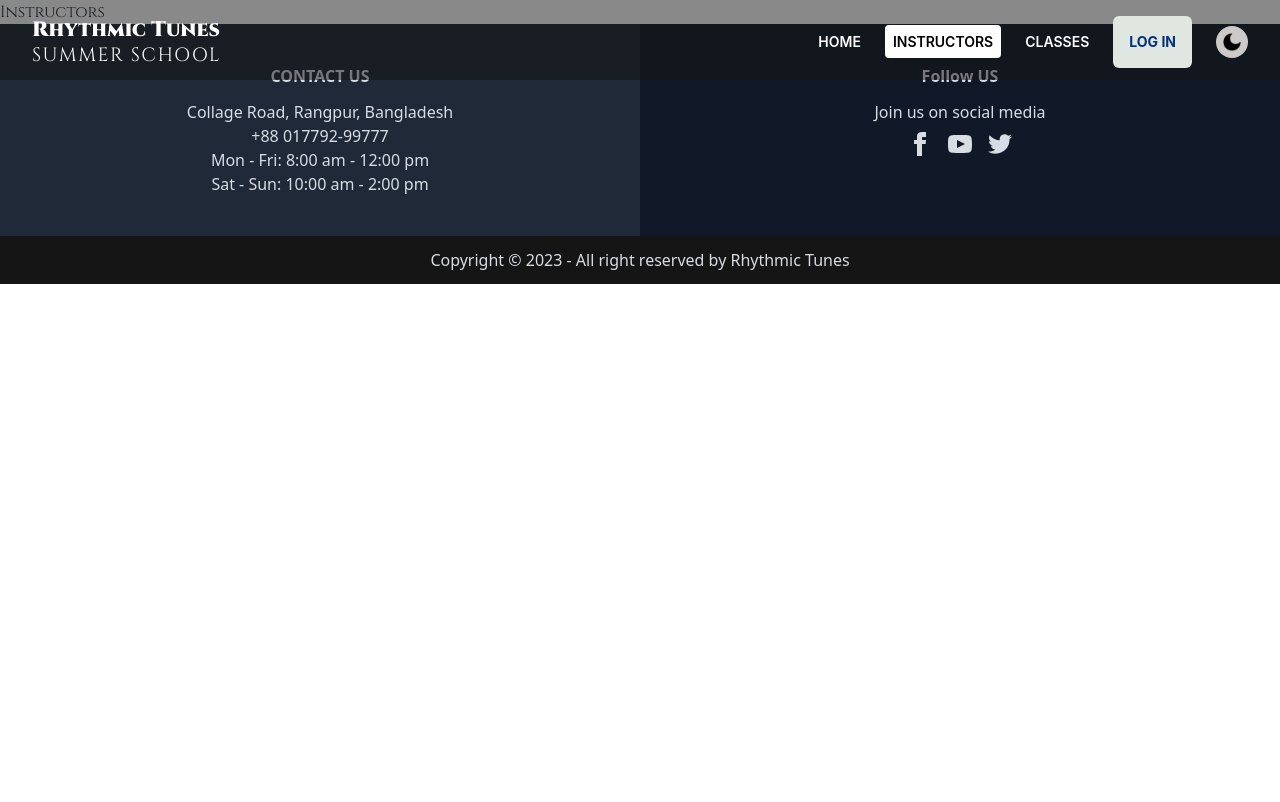
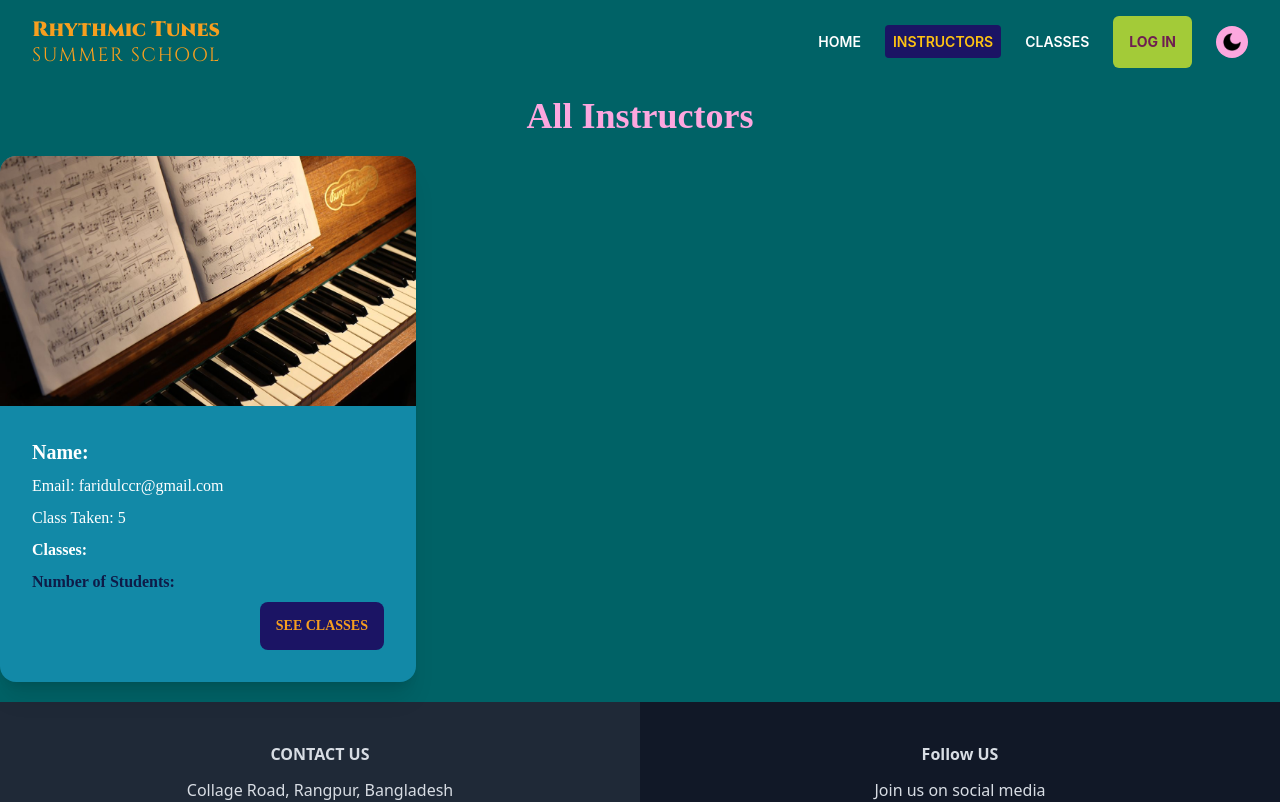
Before and after one commit to faridulccr/rhythmic-tumes-summer-school, a React (Vite) app: page /instructors in a window 1280 px wide. Shown: the top 802 px of the page. Built offline with nearby package versions, Linux system fonts and the light colour scheme; no server answers.

Commit message:
instructor page added

```diff
--- a/package.json
+++ b/package.json
@@ -12,6 +12,7 @@
     "dependencies": {
         "@smastrom/react-rating": "^1.3.1",
         "firebase": "^9.22.1",
+        "framer-motion": "^10.12.16",
         "localforage": "^1.10.0",
         "match-sorter": "^6.3.1",
         "react": "^18.2.0",
--- a/src/App.css
+++ b/src/App.css
@@ -1 +1,4 @@
 @import url("https://fonts.googleapis.com/css2?family=Cinzel:wght@400;500;600;700;800;900&family=Raleway:ital,wght@0,400;0,500;0,600;0,700;0,800;0,900;1,400&display=swap");
+.google-font {
+    font-family: "lobster", cursive;
+}
--- a/src/App.jsx
+++ b/src/App.jsx
@@ -10,7 +10,7 @@ function App() {
     return (
         <section className="max-w-screen-xl mx-auto">
             <Header />
-            <main className="font-['Cinzel']">
+            <main className="google-font">
                 {navigation.state === "loading" ? (
                     <div className="h-[100vh] flex items-center justify-center">
                         <span className="loading loading-dots loading-lg"></span>
--- /dev/null
+++ b/src/components/Heading.jsx/Heading.jsx
@@ -0,0 +1,9 @@
+const Heading = ({ children }) => {
+    return (
+        <h1 className="text-center text-[#FDA7DF] text-4xl font-bold mb-5">
+            {children}
+        </h1>
+    );
+};
+
+export default Heading;
--- a/src/components/header/Account.jsx
+++ b/src/components/header/Account.jsx
@@ -17,7 +17,7 @@ const Account = () => {
                     title={currentUser?.displayName}
                 />
                 <button
-                    className="text-[#03307e] bg-[#e0e7e0] hover:bg-[#a3a5a3] font-semibold hover:text-[#fff] p-4 rounded-md"
+                    className="text-[##6F1E51] bg-[#A3CB38] hover:bg-[#C4E538] font-semibold p-4 rounded-md"
                     onClick={logout}
                 >
                     LOG OUT
@@ -26,7 +26,7 @@ const Account = () => {
         </>
     ) : (
         <ActiveRoute
-            className=" hover:bg-[#a3a5a3] bg-[#e0e7e0] p-4 rounded-md text-[#03307e] hover:text-[#fff] font-bold"
+            className=" hover:bg-[#C4E538] bg-[#A3CB38] p-4 rounded-md text-[#6F1E51] font-bold"
             to="/login"
         >
             LOG IN
--- a/src/components/header/ActiveRoute.jsx
+++ b/src/components/header/ActiveRoute.jsx
@@ -6,8 +6,8 @@ const ActiveRoute = ({ to, children, ...rest }) => {
             to={to}
             className={({ isActive }) =>
                 isActive
-                    ? "hover:text-[#e6a7a7] font-semibold text-black bg-white uppercase p-2 rounded"
-                    : "text-white font-semibold hover:text-[#e6a7a7] uppercase"
+                    ? "hover:text-[#ED4C67] font-semibold text-[#FFC312] bg-[#1B1464] uppercase p-2 rounded"
+                    : "text-white font-semibold hover:text-[#ED4C67] uppercase"
             }
             {...rest}
         >
--- a/src/components/header/Header.jsx
+++ b/src/components/header/Header.jsx
@@ -12,22 +12,24 @@ const Header = () => {
     useEffect(() => {
         if (isDark) {
             document.documentElement.classList.add("dark");
+            document.documentElement.classList.remove("bg-[#006266]");
             document.documentElement.setAttribute("data-theme", "dark");
         } else {
             document.documentElement.classList.remove("dark");
+            document.documentElement.classList.add("bg-[#006266]");
             document.documentElement.setAttribute("data-theme", "light");
         }
     }, [isDark]);
 
     return (
-        <header className="max-w-screen-xl mx-auto bg-[rgba(21,21,21,0.5)] h-20 fixed z-[9999999] w-full px-8 pt-3.5 md:pt-4">
+        <header className="max-w-screen-xl mx-auto bg-[rgba(0,98,102,0.5)] h-20 fixed z-[9999999] w-full px-8 pt-3.5 md:pt-4">
             <nav>
                 <div className="flex flex-wrap items-center justify-between mx-auto">
                     <a className="leading-tight" href="/">
-                        <span className="font-[900] text-[.9rem] xs:text-[1.3rem] block text-white font-['Cinzel']">
+                        <span className="font-[900] text-[.9rem] xs:text-[1.3rem] block text-[#F79F1F] font-['Cinzel']">
                             Rhythmic Tunes
                         </span>
-                        <span className="text-[#f7f7f7] uppercase tracking-[1.5px] text-[.8rem] xs:text-[1.2rem] font-[400] font-['Cinzel']">
+                        <span className="text-[#F79F1F] uppercase tracking-[1.5px] text-[.8rem] xs:text-[1.2rem] font-[400] font-['Cinzel']">
                             Summer School
                         </span>
                     </a>
@@ -52,7 +54,7 @@ const Header = () => {
                     <div
                         className={`${
                             hide ? "hidden" : "block"
-                        } w-full md:block bg-[#100427] dark:bg-gray-800 md:dark:bg-[rgba(21,21,21,0)] md:bg-[rgba(21,21,21,0)] md:w-auto px-8 md:px-0 py-4 md:py-0`}
+                        } w-full md:block bg-[rgb(0,98,102)] dark:bg-gray-800 md:dark:bg-[rgba(21,21,21,0)] md:bg-[rgba(21,21,21,0)] md:w-auto px-8 md:px-0 py-4 md:py-0`}
                     >
                         <ul className="font-['Inter'] text-sm flex flex-col items-center md:flex-row gap-3 md:gap-6">
                             <li>
@@ -74,7 +76,7 @@ const Header = () => {
                                 onClick={() => setIsDark(!isDark)}
                             >
                                 <img
-                                    className=" w-8 h-8 bg-[#cec9c9] p-1 rounded-[50%]"
+                                    className=" w-8 h-8 bg-[#FDA7DF] p-1 rounded-[50%]"
                                     src={isDark ? lightIcon : darkIcon}
                                     alt=""
                                     title={isDark ? "light mode" : "dark mode"}
--- a/src/routes/Home/Carousel.jsx
+++ b/src/routes/Home/Carousel.jsx
@@ -50,7 +50,7 @@ const Carousel = () => {
                             className="carousel-item w-full relative"
                         >
                             <img src={image} className="w-full h-full" />
-                            <div className="text-center absolute top-1/2 left-1/2 bg-[rgba(0,0,0,0.5)] text-white font-bold w-5/6 md:w-1/2 px-4 md:px-9 py-9 md:py-24 rounded transform -translate-x-1/2 -translate-y-1/2">
+                            <div className="text-center absolute top-1/2 left-1/2 bg-[rgba(0,98,102,0.5)] text-white font-bold w-5/6 md:w-1/2 px-4 md:px-9 py-9 md:py-24 rounded transform -translate-x-1/2 -translate-y-1/2">
                                 <h3 className="text-3xl md:text-5xl mb-5">
                                     {title}
                                 </h3>
--- a/src/routes/Home/PopularInstructors.jsx
+++ b/src/routes/Home/PopularInstructors.jsx
@@ -1,5 +1,6 @@
 import { Rating } from "@smastrom/react-rating";
 import "@smastrom/react-rating/style.css";
+import Heading from "../../components/Heading.jsx/Heading";
 
 const PopularInstructors = () => {
     const instructor = [
@@ -52,18 +53,18 @@ const PopularInstructors = () => {
             students: 78,
         },
     ];
+    const sortedByStudent = instructor.sort((a, b) => b.students - a.students);
+
     return (
         <div className="my-20">
-            <h1 className="text-center text-4xl font-bold mb-5">
-                Popular Instructors
-            </h1>
+            <Heading>Popular Instructors</Heading>
             <div className="grid sm:grid-cols-3 gap-4 px-2 xl:px-0">
-                {Array.isArray(instructor) &&
-                    instructor.map(
+                {Array.isArray(sortedByStudent) &&
+                    sortedByStudent.map(
                         ({ id, image, name, subject, students, rating }) => (
                             <div
                                 key={id}
-                                className="card w-full bg-[#6672a3] shadow-xl"
+                                className="card w-full bg-[#1289A7] shadow-xl"
                             >
                                 <figure>
                                     <img
@@ -74,8 +75,10 @@ const PopularInstructors = () => {
                                 </figure>
                                 <div className="card-body text-white">
                                     <h2 className="card-title">Name: {name}</h2>
+                                    {/* <p className="font-['Inter']">Email: faridulccr@gmail.com</p>
+                                    <p>Class Taken: 5</p> */}
                                     <p>
-                                        <b>Subject:</b> {subject}
+                                        <b>Classes:</b> {subject}
                                     </p>
                                     <p className=" text-[#0f1744f5] font-bold">
                                         Number of Students: {students}
@@ -86,7 +89,7 @@ const PopularInstructors = () => {
                                         readOnly
                                     />
                                     <div className="card-actions justify-end">
-                                        <button className="btn bg-[#4715709d] text-white hover:bg-[#13041fe1]">
+                                        <button className="btn bg-[#1B1464] text-[#F79F1F] hover:bg-transparent border-none">
                                             Enroll Now
                                         </button>
                                     </div>
--- a/src/routes/Home/Testimonial.jsx
+++ b/src/routes/Home/Testimonial.jsx
@@ -1,5 +1,6 @@
 import { Rating } from "@smastrom/react-rating";
 import "@smastrom/react-rating/style.css";
+import Heading from "../../components/Heading.jsx/Heading";
 
 const Testimonial = () => {
     const testimonial = [
@@ -49,9 +50,7 @@ const Testimonial = () => {
 
     return (
         <div className="my-20">
-            <h1 className="text-center text-4xl font-bold mb-5">
-                Testimonials
-            </h1>
+            <Heading>Testimonials</Heading>
             <div className="carousel w-full">
                 {testimonial.map(({ id, name, comment, rating }) => (
                     <div
@@ -59,7 +58,7 @@ const Testimonial = () => {
                         id={`slide${id}`}
                         className="carousel-item relative w-full"
                     >
-                        <div className="text-center w-5/6 md:w-3/4 mx-auto">
+                        <div className="text-center text-white w-5/6 md:w-3/4 mx-auto">
                             <Rating
                                 className="mx-auto"
                                 style={{ maxWidth: 180 }}
--- a/src/routes/Home/TopClasses.jsx
+++ b/src/routes/Home/TopClasses.jsx
@@ -4,6 +4,7 @@ import img3 from "../../assets/music/slide3.jpg";
 import img4 from "../../assets/music/slide4.jpg";
 import img5 from "../../assets/music/slide5.jpg";
 import img6 from "../../assets/music/slide6.jpg";
+import Heading from "../../components/Heading.jsx/Heading";
 
 const TopClasses = () => {
     const classesData = [
@@ -62,9 +63,7 @@ const TopClasses = () => {
 
     return (
         <div className="my-20">
-            <h1 className="text-center text-4xl font-bold mb-5">
-                Popular Classes
-            </h1>
+            <Heading>Popular Classes</Heading>
             <div className=" grid sm:grid-cols-3 gap-4 px-2 xl:px-0">
                 {Array.isArray(sortedByStudents) &&
                     sortedByStudents.map(
@@ -81,7 +80,7 @@ const TopClasses = () => {
                                     <p className="block">{subTitle}</p>
                                     <p>Number of Students: {students}</p>
                                     <div className="card-actions justify-end">
-                                        <button className="btn  bg-[#4715709d] text-white hover:bg-[#13041fe1]">
+                                        <button className="btn bg-[#1B1464] text-[#F79F1F] hover:bg-transparent border-none">
                                             Enroll now!
                                         </button>
                                     </div>
--- a/src/routes/Instructors/Instructors.jsx
+++ b/src/routes/Instructors/Instructors.jsx
@@ -1,9 +1,50 @@
+import image from "../../assets/music/slide1.jpg";
+import Heading from "../../components/Heading.jsx/Heading";
 import useTitle from "../../hooks/useTitle";
 
 const Instructors = () => {
     useTitle("Instructors");
 
-    return <div>Instructors</div>;
+    return (
+        <div className="pt-24 pb-5">
+            <Heading>All Instructors</Heading>
+            <div className="grid sm:grid-cols-3 gap-4 px-2 xl:px-0">
+                {/* {Array.isArray(sortedByStudent) &&
+        sortedByStudent.map(
+            ({ id, image, name, subject, students, rating }) => ( */}
+                <div className="card w-full bg-[#1289A7] shadow-xl">
+                    <figure>
+                        <img
+                            className="w-full h-[250px]"
+                            src={image}
+                            alt="classes"
+                        />
+                    </figure>
+                    <div className="card-body text-white">
+                        <h2 className="card-title">Name: </h2>
+                        <p>Email: faridulccr@gmail.com</p>
+                        <p>Class Taken: 5</p>
+                        <p>
+                            <b>Classes:</b>
+                        </p>
+                        <p className=" text-[#0f1744f5] font-bold">
+                            Number of Students:
+                        </p>
+                        <div className="card-actions justify-end">
+                            <a
+                                // href="instructor-classes"
+                                className="btn bg-[#1B1464] text-[#F79F1F] hover:bg-transparent border-none"
+                            >
+                                See Classes
+                            </a>
+                        </div>
+                    </div>
+                </div>
+                {/* )
+        )} */}
+            </div>
+        </div>
+    );
 };
 
 export default Instructors;
```
Also changed, not shown: 2 other files (tests, documents, lock files or other folders).
